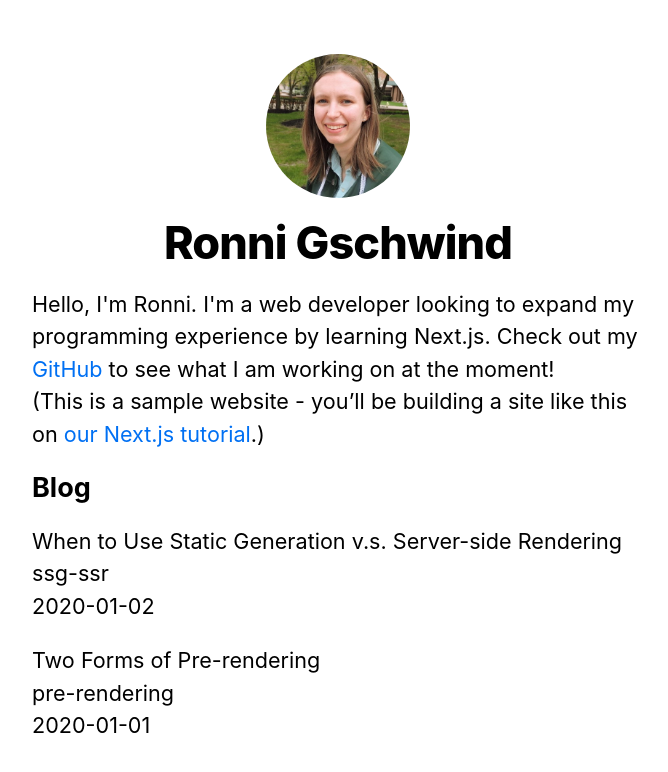
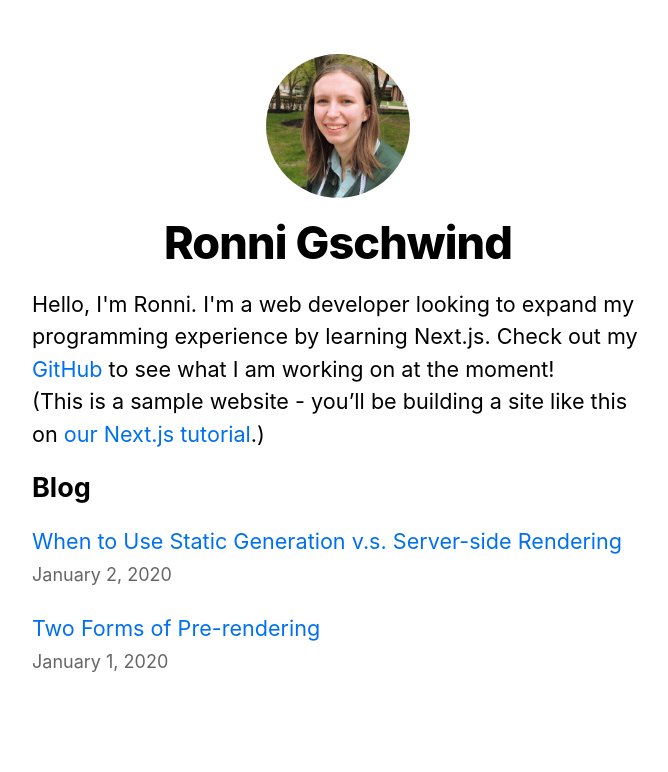
Before and after one commit to ronnigschwind/nextjs-blog, a Next.js app: page / in a window 1280 px wide. Shown: the top 772 px of the page, without its empty margins (302-970 px from the left). Built offline with nearby package versions, Linux system fonts and the light colour scheme.

Commit message:
Added links on homepage to blog pages

```diff
--- a/pages/index.js
+++ b/pages/index.js
@@ -2,6 +2,9 @@
 import Layout, { siteTitle } from '../components/layout';
 import utilStyles from '../styles/utils.module.css';
 import { getSortedPostsData } from '../lib/posts';
+import Link from 'next/link'
+import Date from '../components/date'
+
 
 export async function getStaticProps() {
   const allPostsData = getSortedPostsData();
@@ -33,11 +36,11 @@
         <ul className={utilStyles.list}>
           {allPostsData.map(({ id, date, title }) => (
             <li className={utilStyles.listItem} key={id}>
-              {title}
+              <Link href={`/posts/${id}`}>{title}</Link>
               <br />
-              {id}
-              <br />
-              {date}
+              <small className={utilStyles.lightText}>
+                <Date dateString={date}/>
+              </small>
             </li>
           ))}
         </ul>
```
